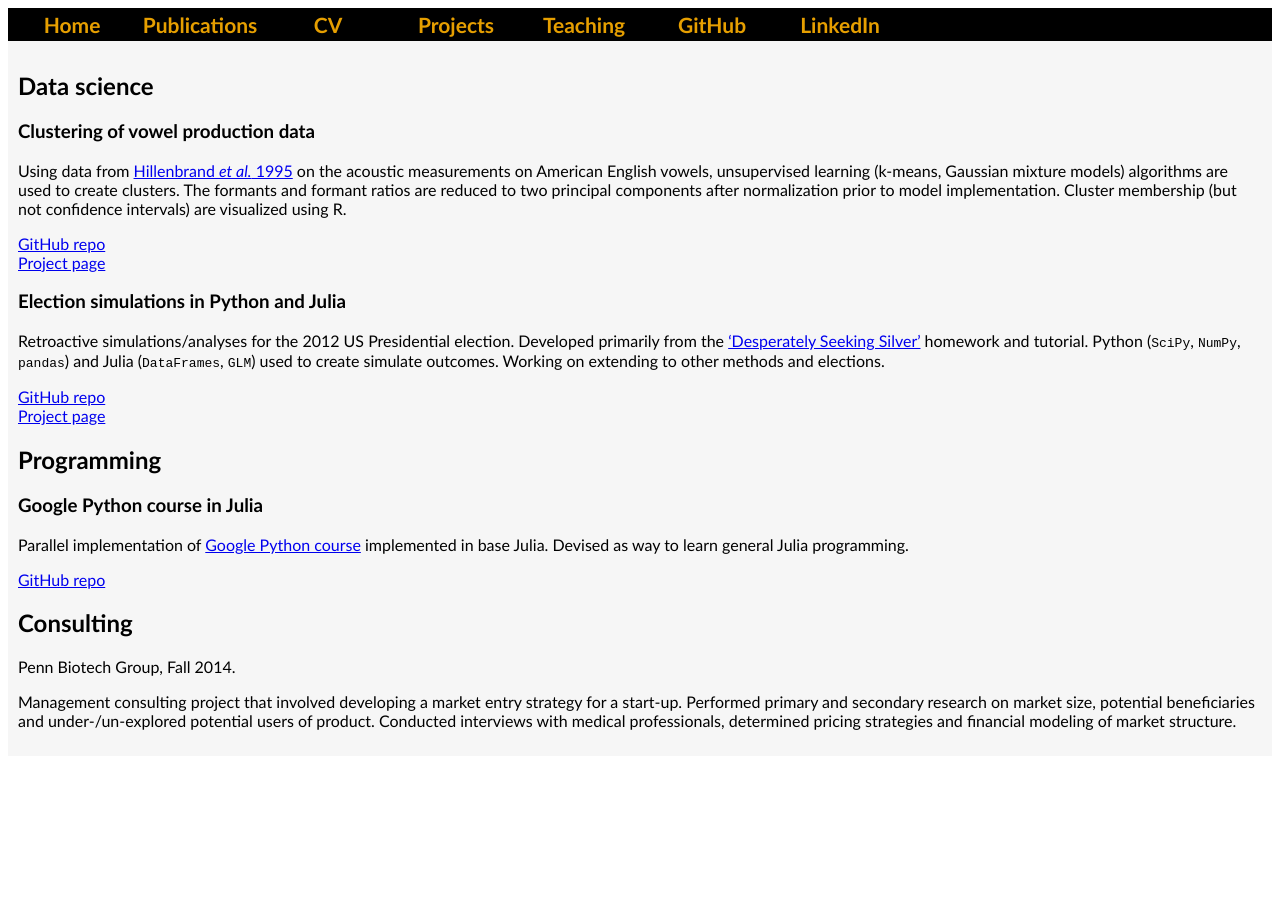
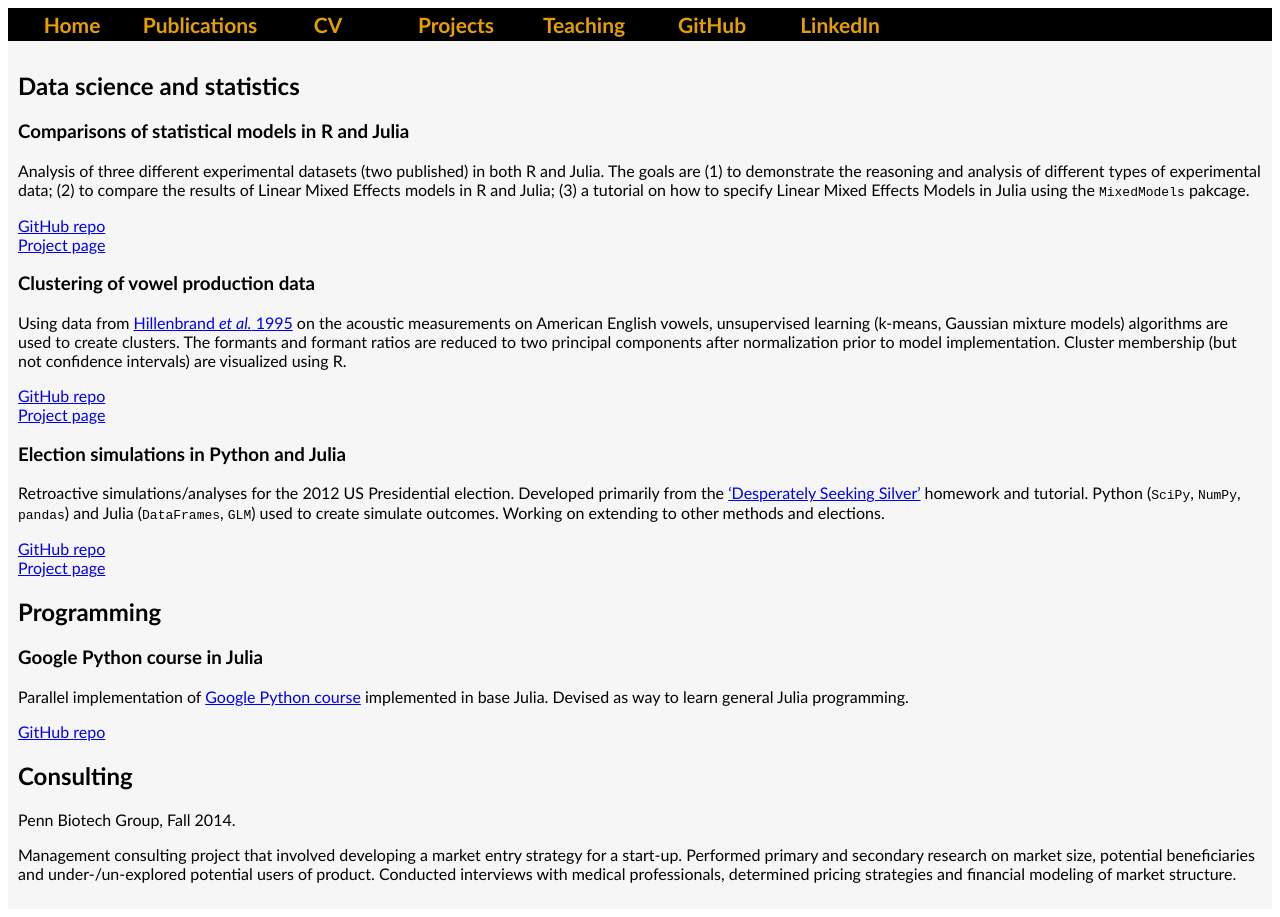
Before and after one commit to julian3rd/julian3rd.github.io, a Jekyll site: the page built from project-list.md, in a window 1280 px wide. Built offline with Jekyll 4.4.1, drawn with Linux system fonts in a browser that asks for light colours; Markdown is read by kramdown in place of the engine named in the settings.

Commit message:
added in R and Julia model comparison project

```diff
--- a/project-list.md
+++ b/project-list.md
@@ -3,7 +3,13 @@ layout: page
 title: Data science and programming projects
 ---
 
-## Data science
+## Data science and statistics
+
+### Comparisons of statistical models in R and Julia
+Analysis of three different experimental datasets (two published) in both R and Julia. The goals are (1) to demonstrate the reasoning and analysis of different types of experimental data; (2) to compare the results of Linear Mixed Effects models in R and Julia; (3) a tutorial on how to specify Linear Mixed Effects Models in Julia using the `MixedModels` pakcage.
+
+[GitHub repo](https://github.com/julian3rd/model-comparison-r-julia)
+[Project page](http://julian3rd.github.io/model-comparison-r-julia/)
 
 ### Clustering of vowel production data
 
```
